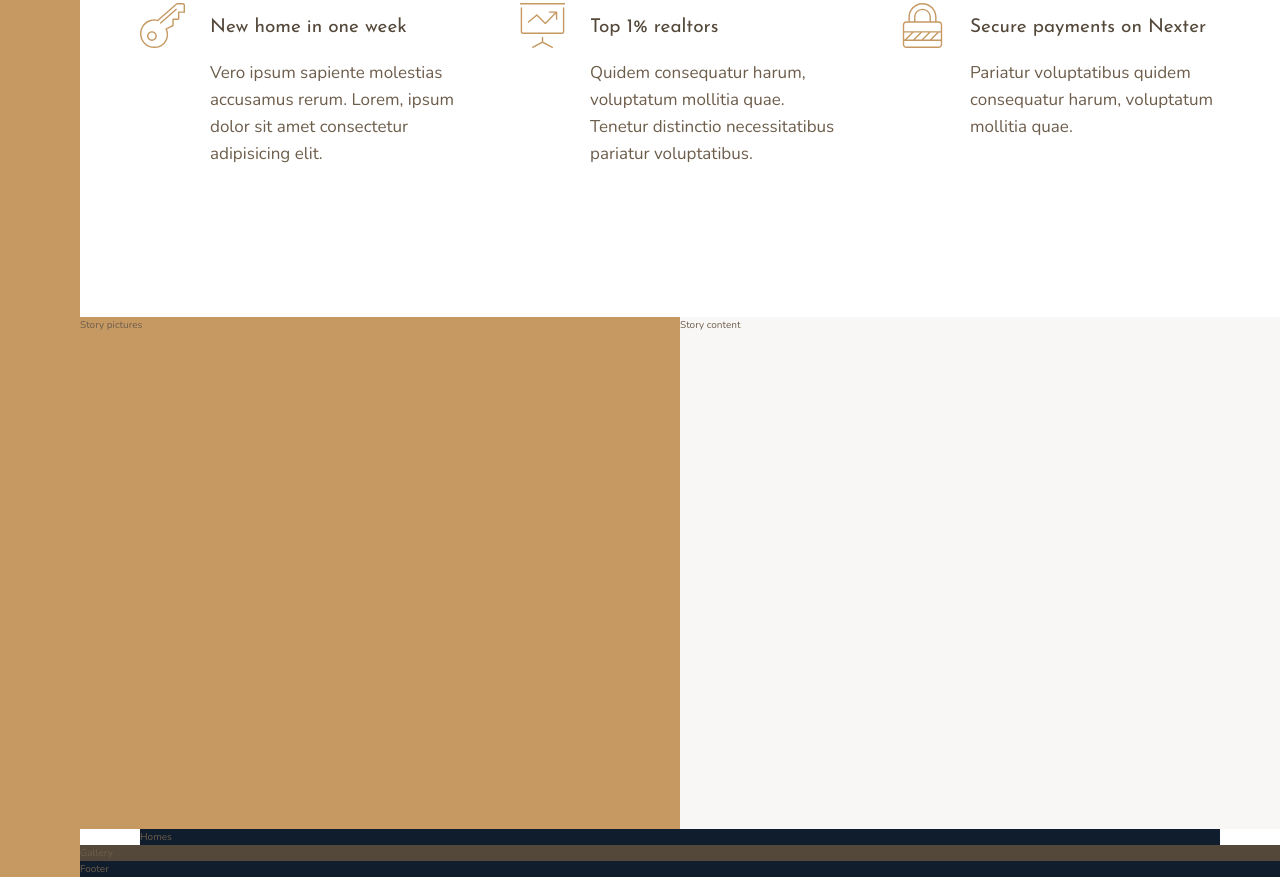
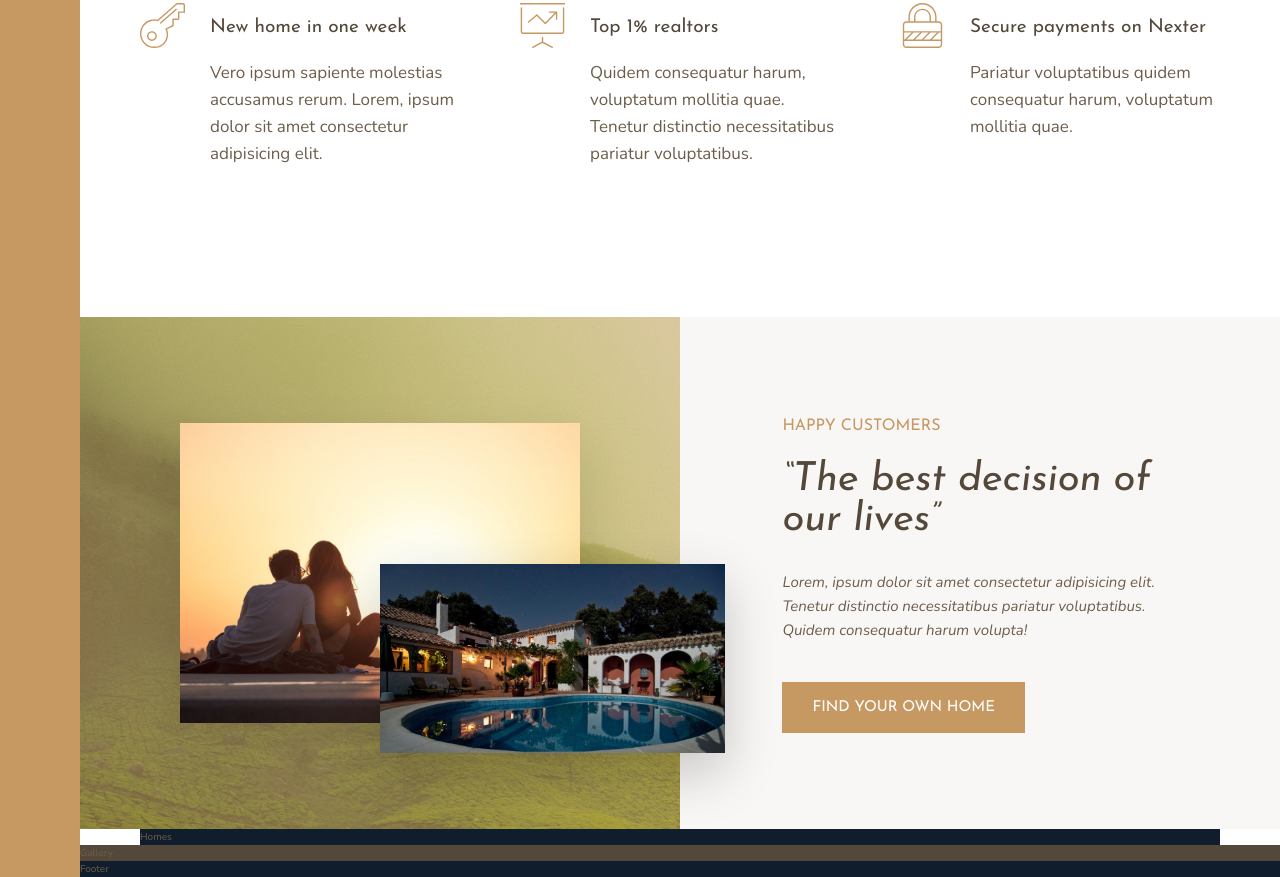
Before and after one commit to AmauryAparicio/Nexter, a plain HTML site: page index.html in a window 1280 px wide. Shown: the part 991-1868 px from the top of the page. Drawn offline with nearby package versions, Linux system fonts and the light colour scheme.

Commit message:
Story section complete

```diff
--- a/index.html
+++ b/index.html
@@ -82,10 +82,17 @@
         </div>
     </section>
     <div class="story__pictures">
-        Story pictures
+        <img src="img/story-1.jpeg" alt="Couple with new house" class="story__img--1">
+        <img src="img/story-2.jpeg" alt="New house" class="story__img--2">
     </div>
     <div class="story__content">
-        Story content
+        <h3 class="heading-3 mb-sm">Happy Customers</h3>
+        <h2 class="heading-2 heading-2--dark mb-md">&ldquo;The best decision of our lives&rdquo;</h2>
+        <p class="story__text">
+            Lorem, ipsum dolor sit amet consectetur adipisicing elit. Tenetur distinctio necessitatibus pariatur
+            voluptatibus. Quidem consequatur harum volupta!
+        </p>
+        <button class="btn">Find your own home</button>
     </div>
     <section class="homes">
         Homes
--- a/sass/_story.scss
+++ b/sass/_story.scss
@@ -1,11 +1,42 @@
 .story {
   &__pictures {
-    background-color: $color-primary;
     grid-column: full-start / col-end 4;
+    background-image: linear-gradient(rgba($color-primary, .5), rgba($color-primary, .5)), url(../img/back.jpg);
+    display: grid;
+    grid-template-rows: repeat(6, 1fr);
+    grid-template-columns: repeat(6, 1fr);
+    align-items: center;
+  }
+
+  &__img {
+    &--1 {
+      width: 100%;
+      grid-row: 2 / 6;
+      grid-column: 2 / 6;
+      box-shadow: 0 2rem 5rem rgba(#000, .1);
+    }
+
+    &--2 {
+      width: 115%;
+      grid-row: 4 / 6;
+      grid-column: 4 / 7;
+      z-index: 20;
+      box-shadow: 0 2rem 5rem rgba(#000, .2);
+    }
   }
 
   &__content {
     background-color: $color-grey-light-1;
     grid-column: col-start 5 / full-end;
+    padding: 6rem 8vw;
+    display: grid;
+    align-content: center;
+    justify-items: start;
+  }
+
+  &__text {
+    font-size: 1.5rem;
+    font-style: italic;
+    margin-bottom: 4rem;
   }
 }
--- a/sass/_typography.scss
+++ b/sass/_typography.scss
@@ -10,10 +10,24 @@
 
   &-2 {
     @extend %heading;
+    font-size: 4rem;
+    font-style: italic;
+    line-height: 1;
+
+    &--light {
+      color: $color-grey-light-1;
+    }
+
+    &--dark {
+      color: $color-grey-dark-1;
+    }
   }
 
   &-3 {
     @extend %heading;
+    font-size: 1.6rem;
+    color: $color-primary;
+    text-transform: uppercase;
   }
 
   &-4 {
@@ -29,3 +43,36 @@
     }
   }
 }
+
+.btn {
+  background-color: $color-primary;
+  color: #fff;
+  border: none;
+  border-radius: 0;
+  font-family: $font-display;
+  font-size: 1.5rem;
+  text-transform: uppercase;
+  padding: 1.8rem 3rem;
+  cursor: pointer;
+  transition: all .2s;
+
+  &:hover {
+    background-color: $color-primary-dark;
+  }
+}
+
+.mb-sm {
+  margin-bottom: 2rem !important;
+}
+
+.mb-md {
+  margin-bottom: 3rem !important;
+}
+
+.mb-lg {
+  margin-bottom: 4rem !important;
+}
+
+.mb-hg {
+  margin-bottom: 8rem !important;
+}
```
Also changed, not shown: css/main.css.
